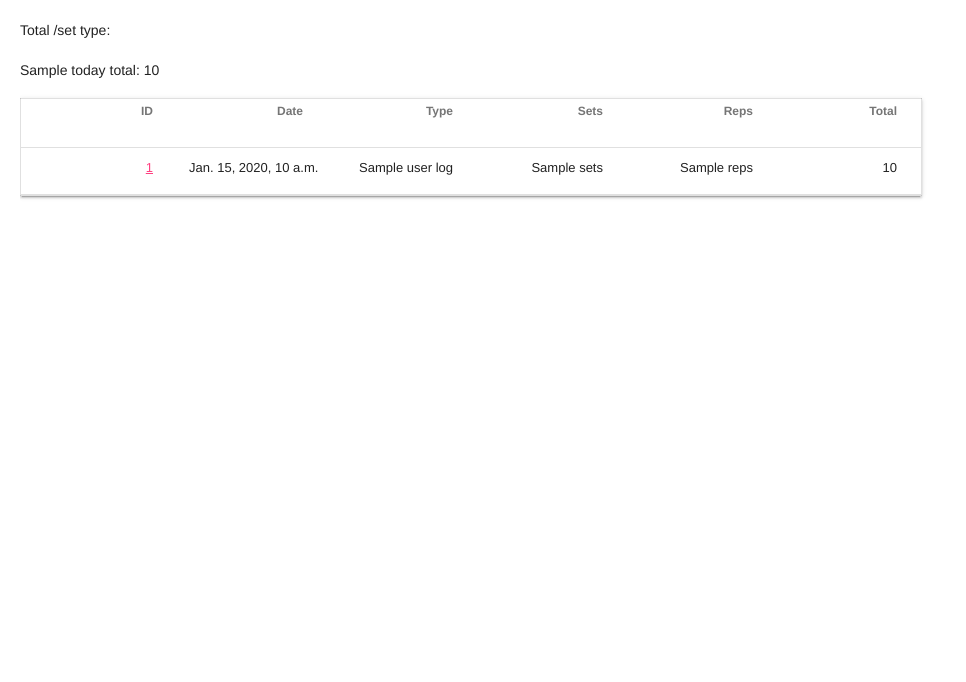
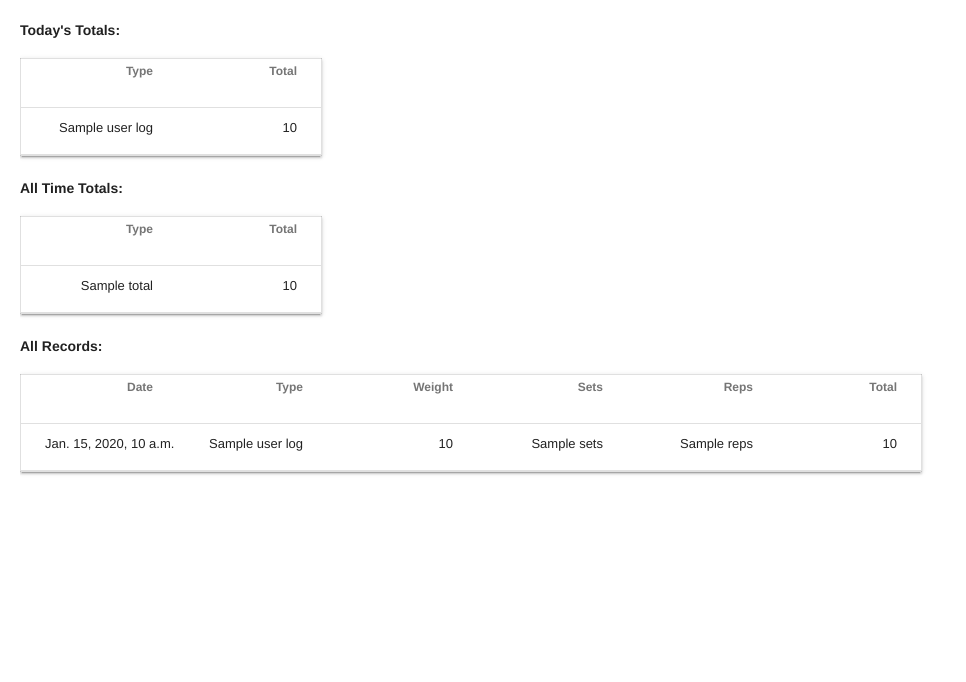
Before and after one commit to cgeorgiades27/puc, a Django app: template tracker/templates/tracker/user_logs.html in a window 1280 px wide. Shown: the part 118-800 px from the top of the page, without its empty margins (0-966 px from the left). Run offline with Django 3.2, Linux system fonts and the light colour scheme; the template is opened without the code that fills it: most values are stand-ins (such as "Sample title", 1, 10 or a date in 2020).

Commit message:
Fixed some formatting

```diff
--- a/tracker/templates/tracker/user_logs.html
+++ b/tracker/templates/tracker/user_logs.html
@@ -1,24 +1,49 @@
 {% extends 'tracker/base.html' %}
 {% block content %}
 <h4>Page for: {{ user.user__username }}</h4>
-<p>Total /set type:</p>
-{% for x in todayTotal %}
-<p>{{ x.workout_title__workout_title }}: {{ x.total }}</p>
-{% endfor %}
+<p><strong>Today's Totals:</strong></p>
 <table class="mdl-data-table mdl-js-data-table mdl-shadow--2dp">
     <tr>
-        <th>ID</th>
+        <th>Type</th>
+        <th>Total</th>
+    </tr>
+    {% for x in userLogs %}
+    <tr>
+        <td>{{ x.workout_title }}</td>
+        <td>{{ x.total }}</td>
+    </tr>
+    {% endfor %}
+</table>
+<br>
+<p><strong>All Time Totals:</strong></p>
+<table class="mdl-data-table mdl-js-data-table mdl-shadow--2dp">
+    <tr>
+        <th>Type</th>
+        <th>Total</th>
+    </tr>
+    {% for x in allTotal %}
+    <tr>
+        <td>{{ x.workout_title__workout_title }}</td>
+        <td>{{ x.total }}</td>
+    </tr>
+    {% endfor %}
+</table>
+<br>
+<p><strong>All Records:</strong></p>
+<table class="mdl-data-table mdl-js-data-table mdl-shadow--2dp">
+    <tr>
         <th>Date</th>
         <th>Type</th>
+        <th>Weight</th>
         <th>Sets</th>
         <th>Reps</th>
         <th>Total</th>
     </tr>
     {% for x in userLogs %}
     <tr>
-        <td><a href = "{% url 'log_detail' pk=x.id %}">{{ x.id }}</a></td>
         <td>{{ x.date_completed }}</td>
         <td>{{ x.workout_title }}</td>
+        <td>{{ x.weight }}</td>
         <td>{{ x.sets }}</td>
         <td>{{ x.reps }}</td>
         <td>{{ x.total }}</td>
```
Also changed, not shown: tracker/models.py (+6 -5 lines), tracker/templates/tracker/workout_log.html (+4 -4 lines), tracker/views.py (+17 -4 lines), tracker/migrations/0008_auto_20190108_1933.py (added).
